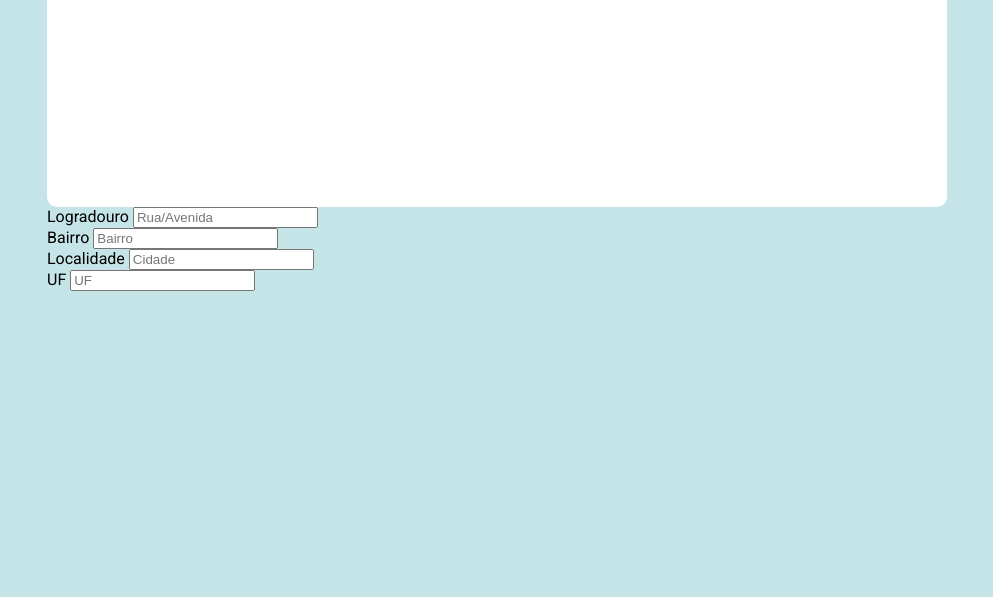
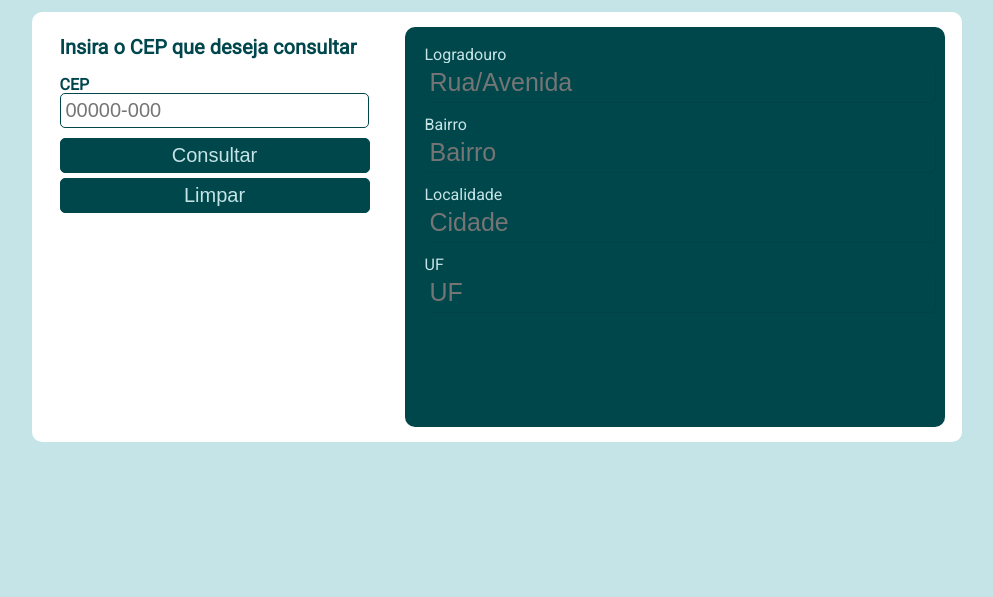
Before and after one commit to Matheussgsilva/consulta-cep, a plain HTML site: page fetch-api/index.html in a window 1280 px wide. Shown: the part 203-800 px from the top of the page, without its empty margins (143-1136 px from the left). Drawn offline with Linux system fonts and the light colour scheme.

Commit message:
Update the CSS end add header image

```diff
--- a/fetch-api/index.html
+++ b/fetch-api/index.html
@@ -11,35 +11,35 @@
 </head>
 <body>
         <header>
+            <img src="src/image/lupa.png" alt="Imagem de uma lupa">
             <h1>Consulta CEP</h1>
         </header>
         <div id="container">
-            <form>
                 <div class="form-group" id="search">
-                    <label for="cep">CEP</label>
-                    <input type="text" class="form-control" maxlength="9" placeholder="00000-000" id="cep">
-                    <input type="button" value="Consultar" id="form-btn">
-                    <input type="button" value="Limpar" id="clear-btn">
+                    <span>Insira o CEP que deseja consultar</span>
+                    <label for="cep">CEP</label><br>
+                    <input type="text" class="form-control" maxlength="9" placeholder="00000-000" id="cep"><br>
+                    <input type="button" value="Consultar" id="form-btn" class="btn">
+                    <input type="button" value="Limpar" id="clear-btn" class="btn">
                 </div>
                 <div id="return">
                     <div class="form-group">
-                        <label for="logradouro">Logradouro</label>
+                        <label for="logradouro">Logradouro</label><br>
                         <input type="text" class="form-control" placeholder="Rua/Avenida" id="logradouro">
                     </div>
                     <div class="form-group">
-                        <label for="bairro">Bairro</label>
+                        <label for="bairro">Bairro</label><br>
                         <input type="text" class="form-control" placeholder="Bairro" id="bairro">
                     </div>
                     <div class="form-group">
-                        <label for="localidade">Localidade</label>
+                        <label for="localidade">Localidade</label><br>
                         <input type="text" class="form-control" placeholder="Cidade" id="localidade">
                     </div>
                     <div class="form-group">
-                        <label for="uf">UF</label>
+                        <label for="uf">UF</label><br>
                         <input type="text" class="form-control" placeholder="UF" id="uf">
                     </div>
                 </div>
-            </form>
         </div>
     <script src="src/js/script.js"></script>
 </body>
--- a/fetch-api/src/css/style.css
+++ b/fetch-api/src/css/style.css
@@ -23,17 +23,69 @@ header {
     margin: 50px 0px 30px;
 }
 
+header img {
+    width: 100px;
+}
+
 #container {
     display: flex;
     background-color: var(--color-second);
-    width: 900px;
-    height: 300px;
+    max-width: 900px;
+    height: 400px;
     border-radius: 10px;
     margin: auto;
-    flex-wrap: wrap;
+    align-items: stretch;
+    justify-content: space-around;
+    padding: 15px;
 }
 
 #search {
-    height: 100%;
+    width: 330px;
+    margin: 10px;
+    color: var(--color-fifth);
+    font-weight: bold;
+}
 
+#search span {
+    display: block;
+    font-size: 20px;
+    margin-bottom: 20px;
 }
+
+#search input {
+    font-size: 20px;
+    padding: 5px;
+    border: 1px solid var(--color-fifth);
+    border-radius: 5px;
+    width: 90%;
+    margin-bottom: 10px;
+    color: var(--color-third);
+}
+
+#search > .btn {
+    background-color: var(--color-third);
+    color: var(--color-first);
+    padding: 5px;
+    width: 310px;
+    margin-bottom: 5px;
+}
+
+#return {
+    width: 500px;
+    background-color: var(--color-third);
+    color: var(--color-first);
+    border-radius: 10px;
+    padding: 20px;
+}
+
+#return input {
+    margin-bottom: 15px;
+    background-color: var(--color-third);
+    color: var(--color-fourth);
+    border: none;
+    width: 100%;
+    font-size: 25px;
+    padding: 5px;
+    border-radius: 5px;
+    box-shadow: 1px 1px 0px rgba(0, 0, 0, 0.075);
+}
```
Also changed, not shown: fetch-api/src/image/lupa.png (added).
